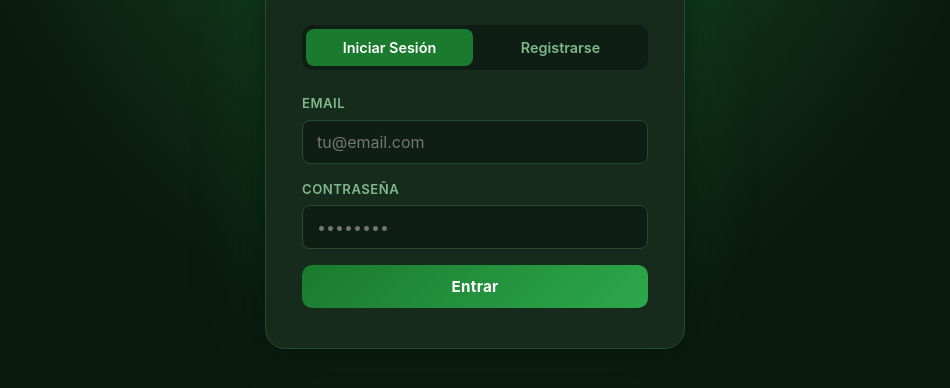
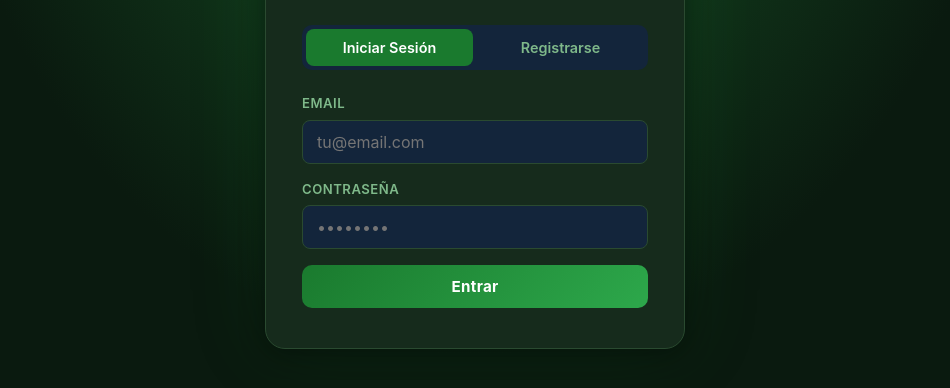
Before and after one commit to FedeRodriguezDev/Penca, a plain HTML site: page index.html in a window 1280 px wide. Shown: the part 324-712 px from the top of the page, without its empty margins (165-1115 px from the left). Drawn offline with Linux system fonts and the light colour scheme.

Commit message:
color bg

```diff
--- a/style.css
+++ b/style.css
@@ -6,7 +6,7 @@
   --green-light: #2da84b;
   --gold: #c9a227;
   --gold-light: #f0c040;
-  --bg: #0f1e14;
+  --bg: #13253B;
   --bg-card: #162b1c;
   --bg-card2: #1e3826;
   --text: #e8f5e9;
```
